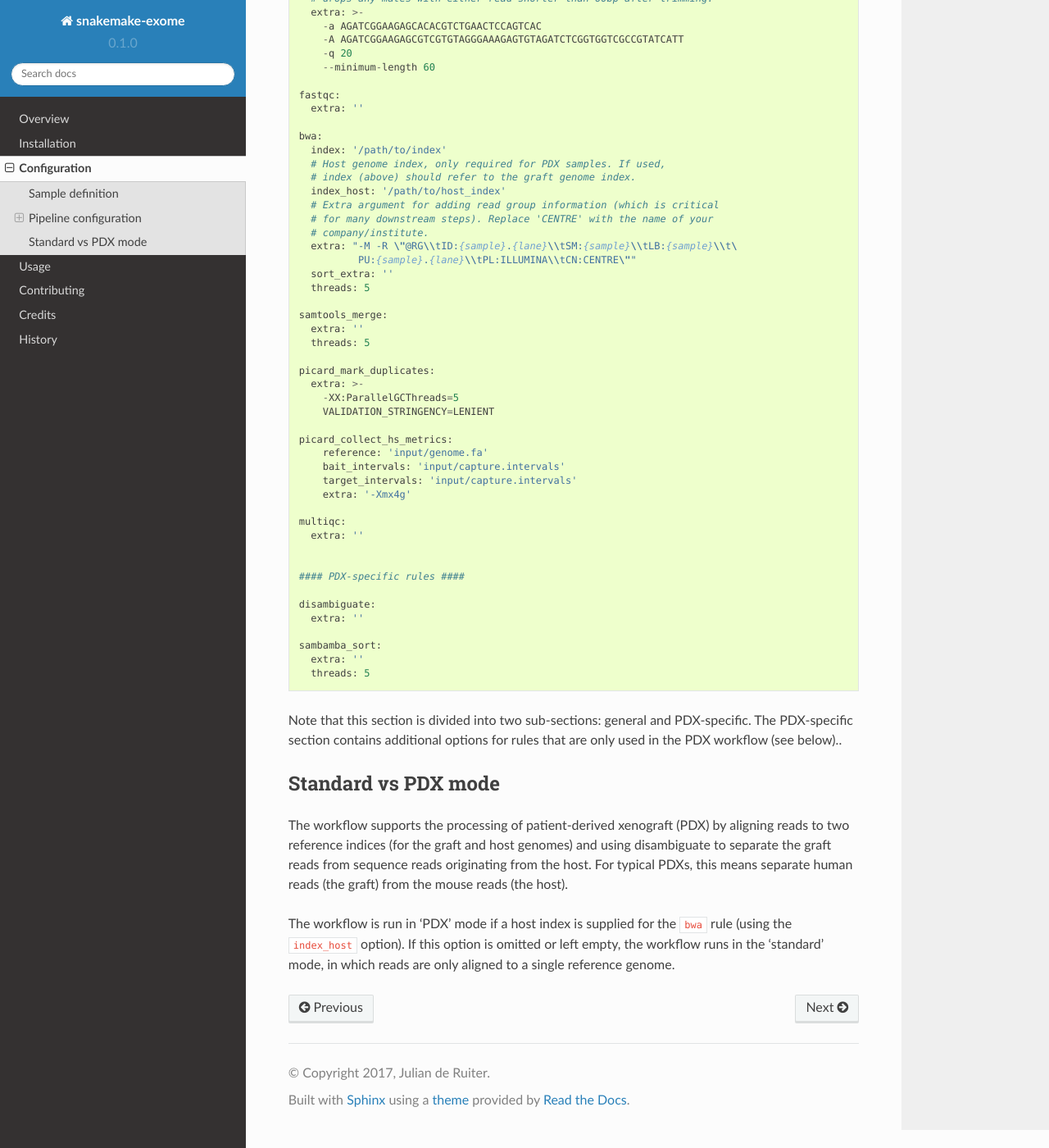
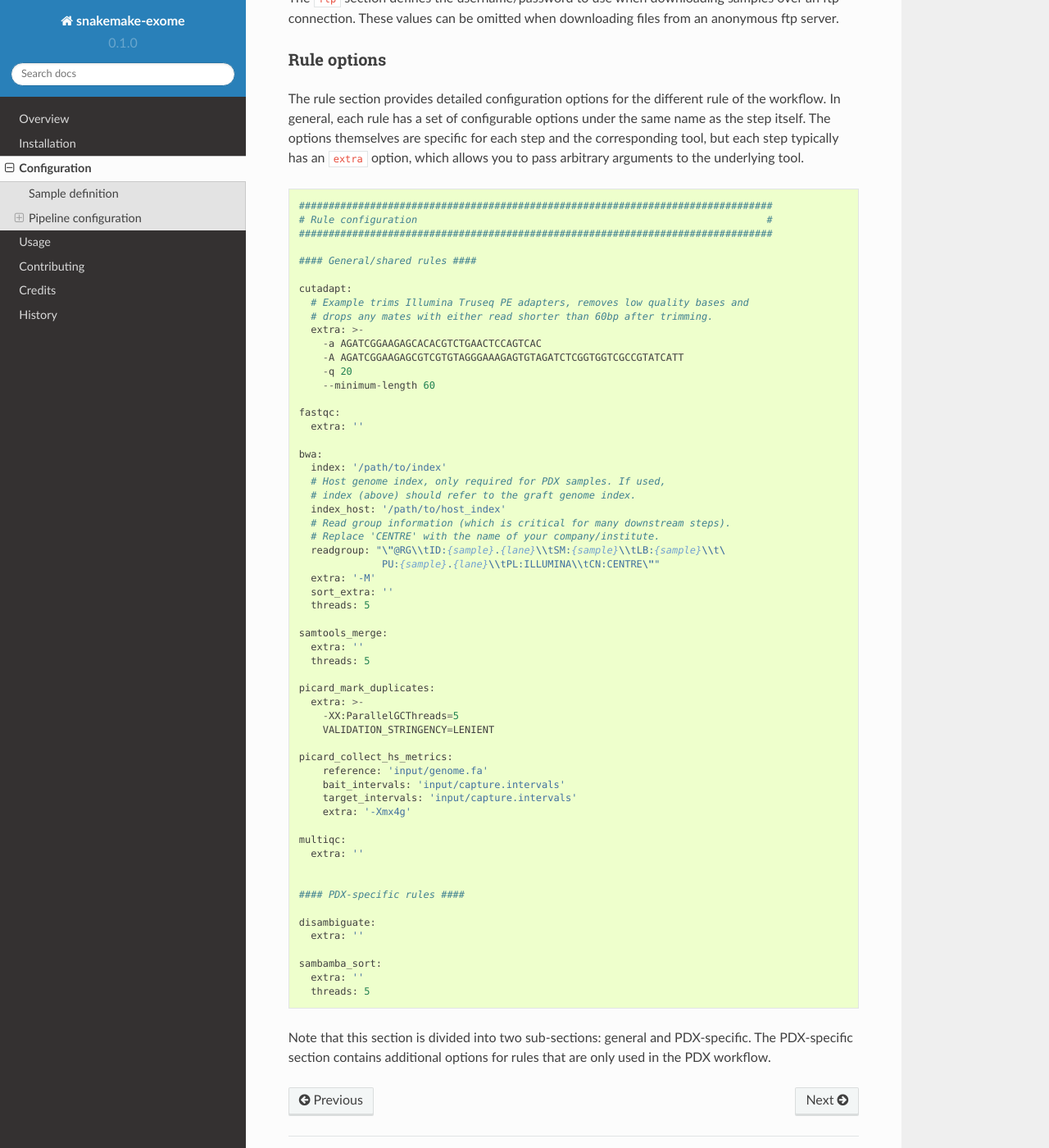
Before and after one commit to jrderuiter/snakemake-exome, a Sphinx documentation site: the page built from docs/configuration.rst, in a window 1280 px wide and 1400 px high, scrolled down 1809 px. Shown: the whole window at 82% size. Built offline with Sphinx 7.4.7 and the Read the Docs theme 2.0.0, drawn with Linux system fonts in a browser that asks for light colours; some of the changed text lies outside the part shown.

Commit message:
Add explicit pdx and bwa readgroup config.

```diff
--- a/config.yaml
+++ b/config.yaml
@@ -1,3 +1,11 @@
+################################################################################
+# Pipeline options                                                             #
+################################################################################
+
+options:
+  pdx: False
+
+
 ################################################################################
 # Input configuration                                                          #
 ################################################################################
@@ -35,11 +43,11 @@
   # Host genome index, only required for PDX samples. If used,
   # index (above) should refer to the graft genome index.
   index_host: '/path/to/host_index'
-  # Extra argument for adding read group information (which is critical
-  # for many downstream steps). Replace 'CENTRE' with the name of your
-  # company/institute.
-  extra: "-M -R \"@RG\\tID:{sample}.{lane}\\tSM:{sample}\\tLB:{sample}\\t\
-          PU:{sample}.{lane}\\tPL:ILLUMINA\\tCN:CENTRE\""
+  # Read group information (which is critical for many downstream steps).
+  # Replace 'CENTRE' with the name of your company/institute.
+  readgroup: "\"@RG\\tID:{sample}.{lane}\\tSM:{sample}\\tLB:{sample}\\t\
+              PU:{sample}.{lane}\\tPL:ILLUMINA\\tCN:CENTRE\""
+  extra: '-M'
   sort_extra: ''
   threads: 5
 
--- a/docs/configuration.rst
+++ b/docs/configuration.rst
@@ -36,8 +36,23 @@
 ----------------------
 
 The individual steps of the pipeline are configured using the ``config.yaml``
-file. This config file contains two different sections, which define
-configurations for the inputs and for each specific rule, respectively.
+file. This config file contains three different sections, which define
+general pipeline options, options for the inputs and options for each
+specific rule, respectively.
+
+General options
+~~~~~~~~~~~~~~~
+
+The general section defines several options regarding the high-level behavior
+of the pipeline. The section currently defines a single option ``pdx``, which
+determines whether the 'standard' or PDX version of the workflow is run:
+
+.. literalinclude:: ../config.yaml
+    :lines: 1-6
+
+Note that a host index should be supplied for the ``bwa`` rule (using the
+``index_host`` option, see rule options below for more details) when running
+the PDX workflow.
 
 Input options
 ~~~~~~~~~~~~~
@@ -67,22 +82,8 @@
 option, which allows you to pass arbitrary arguments to the underlying tool.
 
 .. literalinclude:: ../config.yaml
-    :lines: 15-
+    :lines: 23-
 
 Note that this section is divided into two sub-sections: general and
 PDX-specific. The PDX-specific section contains additional options for rules
-that are only used in the PDX workflow (see below)..
-
-Standard vs PDX mode
---------------------
-
-The workflow supports the processing of patient-derived xenograft (PDX) by
-aligning reads to two reference indices (for the graft and host genomes) and
-using disambiguate to separate the graft reads from sequence reads originating
-from the host. For typical PDXs, this means separate human reads (the graft)
-from the mouse reads (the host).
-
-The workflow is run in 'PDX' mode if a host index is supplied for the ``bwa``
-rule (using the ``index_host`` option). If this option is omitted or left
-empty, the workflow runs in the 'standard' mode, in which reads are only
-aligned to a single reference genome.
+that are only used in the PDX workflow.
```
Also changed, not shown: other parts of docs/configuration.rst (+1 -1 lines), 5 other files.
